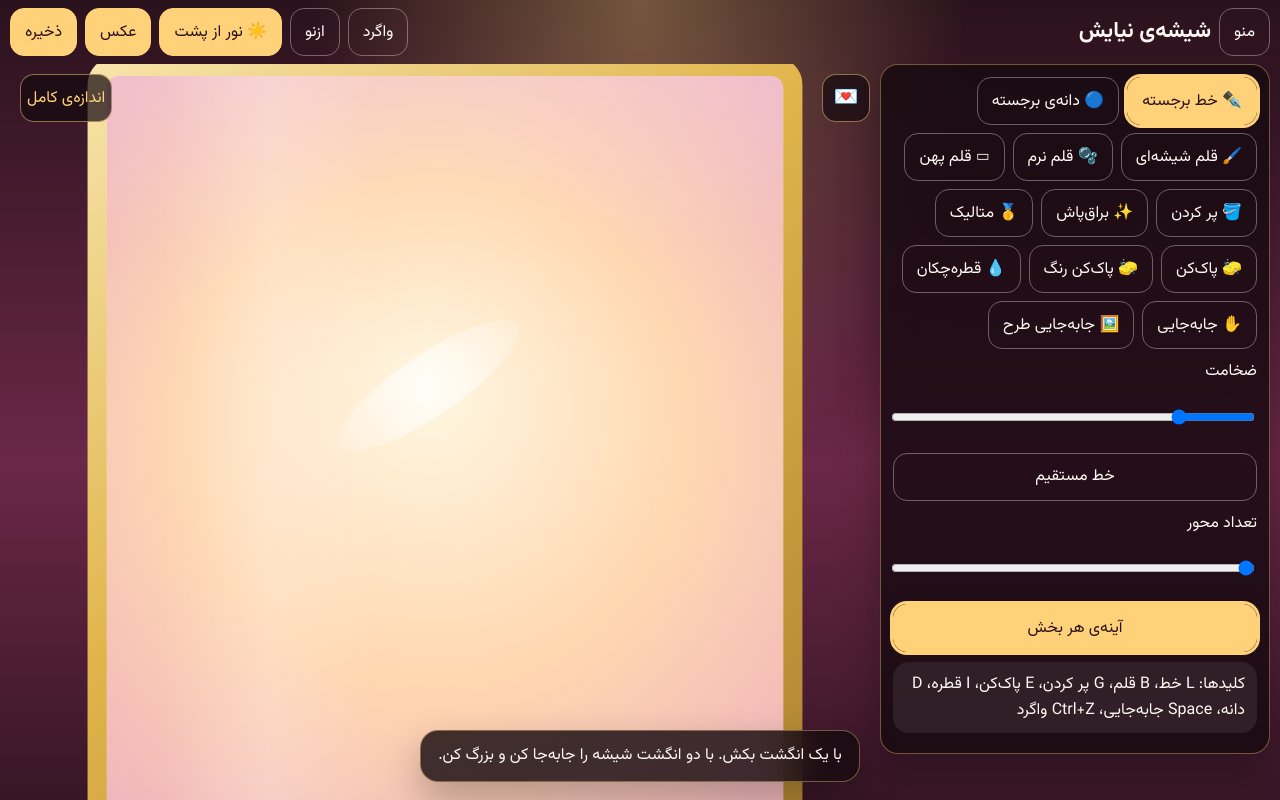
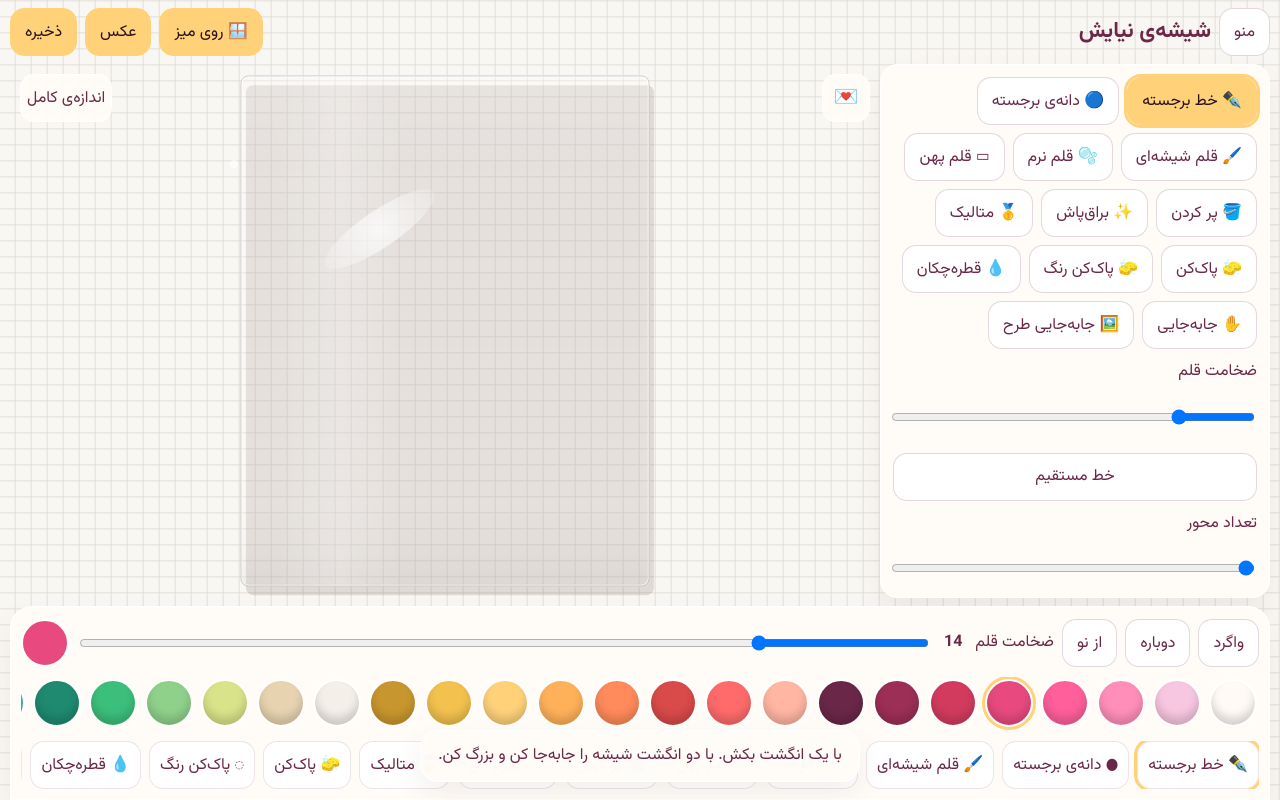
Before and after one commit to yasinkeykha6060-sys/k7x-niya-glass, a plain HTML site: page index.html in a window 1280 px wide. Both pictures are taken after a click on the button "شروع". Shown: the top 800 px of the page. Drawn offline with Linux system fonts and the light colour scheme; no server answers.

Commit message:
Put the glass on a cloth table, with thickness, colors, and a working start-over.
Co-authored-by: Cursor <cursoragent@cursor.com>

```diff
--- a/css/style.css
+++ b/css/style.css
@@ -40,10 +40,12 @@ body {
   font-family: var(--font);
   font-size: 16px;
   line-height: 1.6;
-  color: var(--cream);
-  background:
-    radial-gradient(ellipse at 50% 0%, rgba(255, 210, 122, 0.35), transparent 36%),
-    linear-gradient(180deg, #2a121c 0%, #6b2748 46%, #1a0c12 100%);
+  color: var(--text);
+  background-color: #f6f3ee;
+  background-image:
+    linear-gradient(rgba(255, 255, 255, 0.35), rgba(255, 255, 255, 0.35)),
+    repeating-linear-gradient(0deg, transparent 0 14px, rgba(205, 196, 186, 0.55) 15px 16px),
+    repeating-linear-gradient(90deg, transparent 0 14px, rgba(205, 196, 186, 0.55) 15px 16px);
   overflow-x: hidden;
   touch-action: manipulation;
 }
@@ -73,13 +75,13 @@ h1, h2, p { margin: 0; }
   display: grid; place-items: center;
   padding: calc(24px + env(safe-area-inset-top)) 16px calc(24px + env(safe-area-inset-bottom));
 }
-.card, .panel, .toast, .cheer, .modal .card {
-  background: rgba(22, 10, 16, 0.82);
-  color: var(--cream);
+.card, .panel, .toast, .cheer, .modal .card, .bench {
+  background: rgba(255, 252, 248, 0.94);
+  color: var(--text);
   backdrop-filter: blur(18px);
-  border: 1px solid rgba(255, 210, 122, 0.38);
+  border: 1px solid rgba(255, 255, 255, 0.95);
   border-radius: 18px;
-  box-shadow: 0 18px 40px rgba(0, 0, 0, 0.28);
+  box-shadow: 0 12px 28px rgba(90, 60, 50, 0.08);
 }
 .welcome .card { width: min(480px, 100%); padding: 28px 22px; text-align: center; }
 h1 { font-size: 28px; }
@@ -92,15 +94,16 @@ h2 { font-size: 20px; }
   background: var(--gold);
   cursor: pointer;
 }
-.btn.ghost { color: var(--cream); background: transparent; border-color: rgba(255, 249, 244, 0.35); }
+.btn.ghost { color: var(--text); background: white; border-color: rgba(107, 39, 72, 0.18); }
 .btn.danger { background: linear-gradient(135deg, var(--rose), var(--berry)); }
 .btn.on, .tool.on, .tab.on, .swatch.on { outline: 3px solid var(--gold); }
 .btn:hover, .btn:active, .tool:hover, .tool:active { transform: scale(1.02); }
 
 .app {
-  min-height: 100vh; min-height: 100dvh;
+  height: 100vh; height: 100dvh;
   display: flex; flex-direction: column; gap: 8px;
-  padding: calc(8px + env(safe-area-inset-top)) 10px calc(8px + env(safe-area-inset-bottom));
+  padding: calc(8px + env(safe-area-inset-top)) 10px 0;
+  overflow: hidden;
 }
 .top { display: flex; flex-wrap: wrap; gap: 8px; align-items: center; }
 .brand-wrap { flex: 1; min-width: 140px; }
@@ -111,23 +114,25 @@ h2 { font-size: 20px; }
 .panel.closed { display: none; }
 #view { width: 100%; height: 100%; display: block; touch-action: none; border-radius: 28px; }
 .fit, .love {
-  position: absolute; z-index: 2; border: 1px solid rgba(255, 210, 122, 0.5); border-radius: 14px;
-  background: rgba(22, 10, 16, 0.72); color: var(--gold); cursor: pointer;
+  position: absolute; z-index: 2; border: 1px solid rgba(255, 255, 255, 0.9); border-radius: 14px;
+  background: rgba(255, 252, 248, 0.92); color: var(--text); cursor: pointer;
 }
 .fit { top: 10px; left: 10px; }
 .love { top: 10px; right: 10px; font-size: 20px; }
+.bench { border-radius: 22px 22px 0 0; padding: 10px 10px calc(10px + env(safe-area-inset-bottom)); display: grid; gap: 8px; }
 .quick, .tabs, .dock, .row, .choice { display: flex; flex-wrap: wrap; gap: 8px; }
 .quick { align-items: center; }
-.quick input[type="range"] { flex: 1; }
-.dock, .tabs { overflow-x: auto; }
-.colors { display: flex; gap: 8px; overflow-x: auto; padding: 2px 0 4px; }
-.colors .swatch { flex: 0 0 auto; }
+.quick input[type="range"] { flex: 1; min-width: 120px; }
+#sizeValue { min-width: 28px; text-align: center; }
+.dock, .tabs, .colors { overflow-x: auto; }
+.colors { display: flex; gap: 8px; padding: 2px 2px 6px; }
+.colors .swatch { flex: 0 0 auto; box-shadow: inset 0 -7px 8px rgba(0, 0, 0, 0.16); }
 .tool, .tab {
-  flex: 0 0 auto; border: 1px solid rgba(255, 210, 122, 0.28); border-radius: 14px; padding: 8px 10px;
-  background: rgba(255, 249, 244, 0.08); color: var(--cream); cursor: pointer;
+  flex: 0 0 auto; border: 1px solid rgba(107, 39, 72, 0.12); border-radius: 14px; padding: 8px 10px;
+  background: white; color: var(--text); cursor: pointer;
 }
-.dock { display: grid; grid-template-columns: repeat(4, minmax(0, 1fr)); max-height: 22dvh; overflow: auto; }
-.dock .tool { width: 100%; min-width: 0; font-size: 16px; }
+.dock { flex-wrap: nowrap; }
+.dock .tool { font-size: 16px; }
 .stack { display: grid; gap: 10px; }
 .field { display: grid; gap: 6px; }
 input[type="range"], input[type="text"], input[type="color"] {
@@ -151,7 +156,12 @@ input[type="range"], input[type="text"], input[type="color"] {
   position: fixed; inset: 0; z-index: 5; display: grid; place-items: center;
   padding: 16px; background: rgba(107, 39, 72, 0.28);
 }
-.modal .card { width: min(480px, 100%); padding: 18px; display: grid; gap: 10px; }
+.modal .card { width: min(480px, 100%); padding: 18px; display: grid; gap: 10px; position: relative; }
+.x {
+  position: absolute; top: 8px; left: 8px; width: 48px; height: 48px;
+  border: 0; border-radius: 14px; background: var(--pink-100); color: var(--text);
+  font-size: 28px; line-height: 1; cursor: pointer;
+}
 .modal .row { justify-content: center; }
 .modal p { white-space: pre-wrap; }
 .bloom { position: fixed; inset: 0; pointer-events: none; z-index: 7; overflow: hidden; }
@@ -169,8 +179,8 @@ input[type="range"], input[type="text"], input[type="color"] {
   .workspace { display: grid; grid-template-columns: minmax(300px, 390px) minmax(0, 1fr); }
   .stage, .panel { order: 0; max-height: none; height: auto; }
   .panel.closed { display: block; }
-  .quick, .dock, .tabs { display: none; }
-  .stage { min-height: calc(100dvh - 110px); }
+  .tabs { display: none; }
+  .stage { min-height: 0; }
   .panel { max-height: calc(100dvh - 110px); }
 }
 
--- a/index.html
+++ b/index.html
@@ -3,7 +3,7 @@
 <head>
   <meta charset="utf-8">
   <meta name="viewport" content="width=device-width, initial-scale=1, viewport-fit=cover">
-  <meta name="theme-color" content="#3b1b2a">
+  <meta name="theme-color" content="#f4f1ec">
   <meta name="apple-mobile-web-app-capable" content="yes">
   <meta name="apple-mobile-web-app-status-bar-style" content="default">
   <title>شیشه‌ی نیایش</title>
@@ -31,8 +31,6 @@
       <div class="brand-wrap">
         <h1 id="brand"></h1>
       </div>
-      <button id="btnUndo" class="btn ghost" type="button"></button>
-      <button id="btnRedo" class="btn ghost" type="button"></button>
       <button id="btnLight" class="btn" type="button"></button>
       <button id="btnPhoto" class="btn" type="button"></button>
       <button id="btnSave" class="btn" type="button"></button>
@@ -45,14 +43,20 @@
         <button id="btnLove" class="love" type="button">💌</button>
       </div>
     </div>
-    <div id="colors" class="colors"></div>
+    <footer class="bench">
       <div class="quick">
+        <button id="btnUndo" class="btn ghost" type="button"></button>
+        <button id="btnRedo" class="btn ghost" type="button"></button>
+        <button id="btnFresh" class="btn ghost" type="button"></button>
         <label id="sizeLabel" for="sizeRange"></label>
+        <strong id="sizeValue">14</strong>
         <input id="sizeRange" type="range" min="2" max="64" value="14">
         <button id="quickColor" class="swatch" type="button" aria-label="رنگ"></button>
       </div>
+      <div id="colors" class="colors"></div>
       <nav id="tabs" class="tabs"></nav>
       <nav id="dock" class="dock"></nav>
+    </footer>
   </div>
   <div id="modal" class="modal" hidden></div>
   <div id="toast" class="toast" hidden></div>
--- a/js/config.js
+++ b/js/config.js
@@ -71,7 +71,10 @@ export const CONFIG = {
   strings: {
     menu: "منو",
     undo: "واگرد",
-    redo: "ازنو",
+    redo: "دوباره",
+    fresh: "از نو",
+    close: "بستن",
+    nothingRedo: "چیزی برای دوباره نیست. اول واگرد را بزن.",
     light: "نور از پشت",
     table: "روی میز",
     save: "ذخیره",
@@ -99,7 +102,7 @@ export const CONFIG = {
     symmetry: "تقارن",
     pan: "جابه‌جایی",
     fit: "اندازه‌ی کامل",
-    size: "ضخامت",
+    size: "ضخامت قلم",
     alpha: "شفافی",
     gap: "تحمل شکاف",
     straight: "خط مستقیم",
@@ -125,6 +128,7 @@ export const CONFIG = {
     full: "نرم و کامل",
     low: "سبک، برای گوشی ضعیف",
     frame: "قاب",
+    frameClear: "شیشه‌ی ساده",
     frameGold: "طلایی",
     frameWood: "چوب روشن",
     frameRose: "رزگلد",
--- a/js/glass.js
+++ b/js/glass.js
@@ -31,18 +31,22 @@ export function paintScene(ctx, w, h, scene) {
   const pad = Math.min(w, h) * 0.045;
   const radius = Math.max(10, Math.min(w, h) * 0.018);
   ctx.save();
-  if (scene.mode === "table") {
-    ctx.fillStyle = "rgba(20, 8, 14, 0.28)";
-    roundRect(ctx, -pad + w * 0.012, -pad + h * 0.02, w + pad * 2, h + pad * 2, radius + 8);
-    ctx.fill();
+  ctx.fillStyle = "rgba(90, 70, 60, 0.16)";
+  roundRect(ctx, w * 0.012, h * 0.018, w, h, radius);
+  ctx.fill();
+  if (scene.frame !== "clear") {
+    ctx.lineWidth = Math.max(10, pad * 0.55);
+    ctx.strokeStyle = frameStyle(ctx, -pad, -pad, w + pad * 2, h + pad * 2, scene.frame);
+    roundRect(ctx, -pad * 0.12, -pad * 0.12, w + pad * 0.24, h + pad * 0.24, radius + 2);
+    ctx.stroke();
   }
-  ctx.lineWidth = Math.max(14, pad * 0.85);
-  ctx.strokeStyle = frameStyle(ctx, -pad, -pad, w + pad * 2, h + pad * 2, scene.frame);
-  roundRect(ctx, -pad * 0.2, -pad * 0.2, w + pad * 0.4, h + pad * 0.4, radius + 4);
+  ctx.lineWidth = Math.max(2, w * 0.004);
+  ctx.strokeStyle = "rgba(255,255,255,0.95)";
+  roundRect(ctx, 1, 1, w - 2, h - 2, radius);
   ctx.stroke();
-  ctx.lineWidth = Math.max(3, pad * 0.16);
-  ctx.strokeStyle = "rgba(255,255,255,0.35)";
-  roundRect(ctx, pad * 0.08, pad * 0.08, w - pad * 0.16, h - pad * 0.16, radius);
+  ctx.strokeStyle = "rgba(70, 60, 55, 0.35)";
+  ctx.lineWidth = Math.max(1.5, w * 0.002);
+  roundRect(ctx, 0, 0, w, h, radius);
   ctx.stroke();
 
   roundRect(ctx, 0, 0, w, h, radius);
@@ -55,10 +59,7 @@ export function paintScene(ctx, w, h, scene) {
     glow.addColorStop(1, "#e7a0c4");
     ctx.fillStyle = glow;
   } else {
-    const linen = ctx.createLinearGradient(0, 0, 0, h);
-    linen.addColorStop(0, "#fff9f4");
-    linen.addColorStop(1, "#f0ddd2");
-    ctx.fillStyle = linen;
+    ctx.fillStyle = "rgba(255, 255, 255, 0.16)";
   }
   ctx.fillRect(0, 0, w, h);
 
@@ -92,10 +93,11 @@ export function paintScene(ctx, w, h, scene) {
   ctx.drawImage(scene.outline, 0, 0);
 
   const pane = ctx.createLinearGradient(0, 0, 0, h);
-  pane.addColorStop(0, "rgba(255,255,255,0.2)");
-  pane.addColorStop(0.2, "rgba(255,255,255,0.03)");
+  const soft = scene.mode === "table" ? 0.45 : 1;
+  pane.addColorStop(0, "rgba(255,255,255," + (0.22 * soft) + ")");
+  pane.addColorStop(0.18, "rgba(255,255,255," + (0.04 * soft) + ")");
   pane.addColorStop(0.8, "rgba(255,255,255,0)");
-  pane.addColorStop(1, "rgba(40, 16, 24, 0.12)");
+  pane.addColorStop(1, "rgba(40, 30, 24," + (0.1 * soft) + ")");
   ctx.fillStyle = pane;
   ctx.fillRect(0, 0, w, h);
 
--- a/js/main.js
+++ b/js/main.js
@@ -26,11 +26,11 @@ const state = {
   symmetry: 1,
   mirror: true,
   straight: false,
-  mode: "back",
+  mode: "table",
   gap: 2,
   fillMode: "solid",
   quality: "full",
-  frame: "gold",
+  frame: "clear",
   sizeId: "medium",
   eraseTarget: "both",
   hue: 336,
@@ -123,6 +123,7 @@ function scene() {
 function paintQuick() {
   quickColor.style.background = state.color;
   sizeRange.value = String(state.size);
+  document.querySelector("#sizeValue").textContent = String(state.size);
   btnLight.textContent = state.mode === "back" ? "☀️ " + S.light : "🪟 " + S.table;
   document.querySelector("#sizeLabel").textContent = S.size;
 }
@@ -243,16 +244,21 @@ function undoAction() {
   surface.restore(undo.pop());
   dirty = true;
   dirtyDoc = true;
+  surface.draw(scene());
 }
 
 function redoAction() {
-  if (stroke || !redo.length) return;
+  if (stroke || !redo.length) {
+    if (!stroke && !redo.length) toastMsg(S.nothingRedo);
+    return;
+  }
   undo.push(surface.snapshot());
   const command = redoHist.pop();
   if (command) history.push(command);
   surface.restore(redo.pop());
   dirty = true;
   dirtyDoc = true;
+  surface.draw(scene());
 }
 
 function strokeCommand() {
@@ -340,7 +346,8 @@ function pointerDownBody(event) {
     metal: state.metal,
     symmetry: state.symmetry,
     mirror: state.mirror && state.symmetry > 1,
-    eraseTarget: state.eraseTarget
+    eraseTarget: state.eraseTarget,
+    pointerId: event.pointerId
   };
   pushPoint(event, world);
   if (!stroke.straight) {
@@ -416,11 +423,12 @@ function cancelStroke() {
 }
 
 function pointerUp(event) {
+  const drawing = !!(stroke && stroke.pointerId === event.pointerId);
   pointers.delete(event.pointerId);
   if (pointers.size < 2) pinch = null;
   if (panning && panning.id === event.pointerId) panning = null;
   if (refDrag && refDrag.id === event.pointerId) refDrag = null;
-  if (!stroke) return;
+  if (!drawing) return;
   clearTimeout(holdTimer);
   if (stroke.points.length) {
     redrawStroke();
@@ -723,18 +731,29 @@ function closeModal() {
   modal.innerHTML = "";
 }
 
-function openModal(title, build) {
+function openModal(title, build, onClose) {
   closeModal();
   modal.hidden = false;
   const card = document.createElement("div");
   card.className = "card";
+  const close = document.createElement("button");
+  close.type = "button";
+  close.className = "x";
+  close.textContent = "×";
+  close.setAttribute("aria-label", S.close);
+  close.addEventListener("click", () => { closeModal(); if (onClose) onClose(); });
   const heading = document.createElement("h2");
   heading.textContent = title;
   const body = document.createElement("div");
   const actions = document.createElement("div");
   actions.className = "row";
-  card.append(heading, body, actions);
+  card.append(close, heading, body, actions);
   modal.append(card);
+  modal.onclick = (event) => {
+    if (event.target !== modal) return;
+    closeModal();
+    if (onClose) onClose();
+  };
   build(body, actions);
 }
 
@@ -752,7 +771,7 @@ function confirmBox(text) {
     openModal(text, (body, actions) => {
       actions.append(btn(S.yes, () => { closeModal(); resolve(true); }));
       actions.append(btn(S.no, () => { closeModal(); resolve(false); }, "ghost"));
-    });
+    }, () => resolve(false));
   });
 }
 
@@ -765,7 +784,7 @@ function askName(value) {
       body.append(input);
       actions.append(btn(S.save, () => { closeModal(); resolve(input.value.trim()); }));
       actions.append(btn(S.no, () => { closeModal(); resolve(""); }, "ghost"));
-    });
+    }, () => resolve(""));
   });
 }
 
@@ -876,6 +895,7 @@ function fillChrome() {
   document.querySelector("#btnMenu").textContent = S.menu;
   document.querySelector("#btnUndo").textContent = S.undo;
   document.querySelector("#btnRedo").textContent = S.redo;
+  document.querySelector("#btnFresh").textContent = S.fresh;
   document.querySelector("#btnSave").textContent = S.save;
   document.querySelector("#btnFit").textContent = S.fit;
   document.querySelector("#btnLove").setAttribute("aria-label", S.love);
@@ -941,6 +961,7 @@ document.querySelector("#startBtn").addEventListener("click", () => {
 document.querySelector("#btnMenu").addEventListener("click", openMenu);
 document.querySelector("#btnUndo").addEventListener("click", undoAction);
 document.querySelector("#btnRedo").addEventListener("click", redoAction);
+document.querySelector("#btnFresh").addEventListener("click", () => newDoc());
 document.querySelector("#btnSave").addEventListener("click", () => saveNow(true));
 document.querySelector("#btnPhoto").addEventListener("click", () => openPhoto());
 document.querySelector("#btnLight").addEventListener("click", () => {
@@ -956,7 +977,10 @@ document.querySelector("#btnLove").addEventListener("click", () => {
     body.append(text);
   });
 });
-sizeRange.addEventListener("input", () => { state.size = Number(sizeRange.value); });
+sizeRange.addEventListener("input", () => {
+  state.size = Number(sizeRange.value);
+  document.querySelector("#sizeValue").textContent = String(state.size);
+});
 quickColor.addEventListener("click", () => app.openTab("colors"));
 document.querySelector("#fileCamera").addEventListener("change", async (event) => {
   const file = event.target.files && event.target.files[0];
--- a/js/ui.js
+++ b/js/ui.js
@@ -170,7 +170,7 @@ function plansPanel(app) {
   root.append(sizes);
   root.append(el("h2", "", S.frame));
   const frames = el("div", "row");
-  [["gold", S.frameGold], ["wood", S.frameWood], ["rose", S.frameRose]].forEach(([id, label]) => {
+  [["clear", S.frameClear], ["gold", S.frameGold], ["wood", S.frameWood], ["rose", S.frameRose]].forEach(([id, label]) => {
     frames.append(btn(label, () => app.setFrame(id), app.state.frame === id ? "" : "ghost"));
   });
   root.append(frames);
--- a/sw.js
+++ b/sw.js
@@ -1,4 +1,4 @@
-const CACHE = "niya-glass-v2";
+const CACHE = "niya-glass-v3";
 const FILES = [
   "./",
   "./index.html",
```
Also changed, not shown: manifest.webmanifest. Lines whose indentation alone changed are shown as unchanged.
